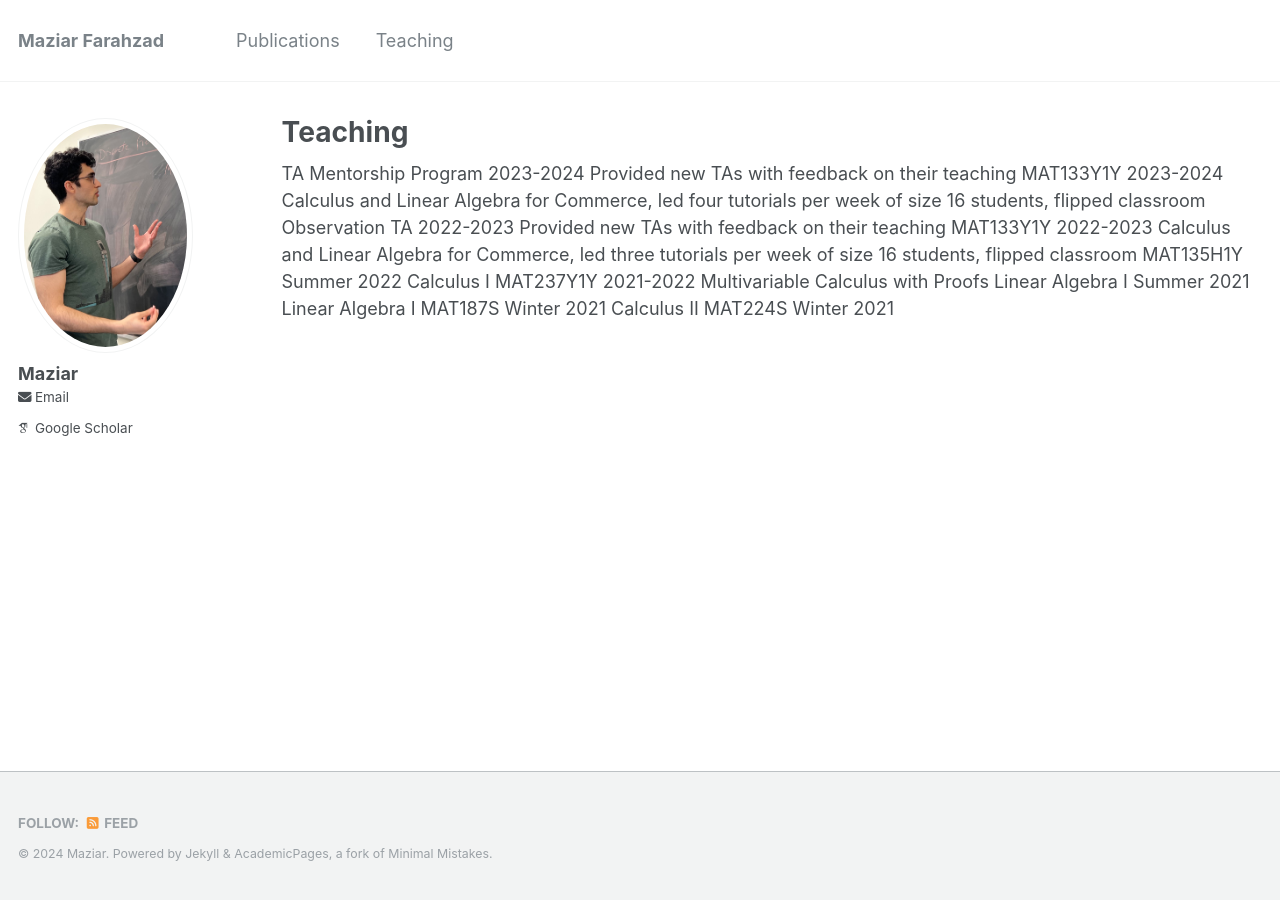
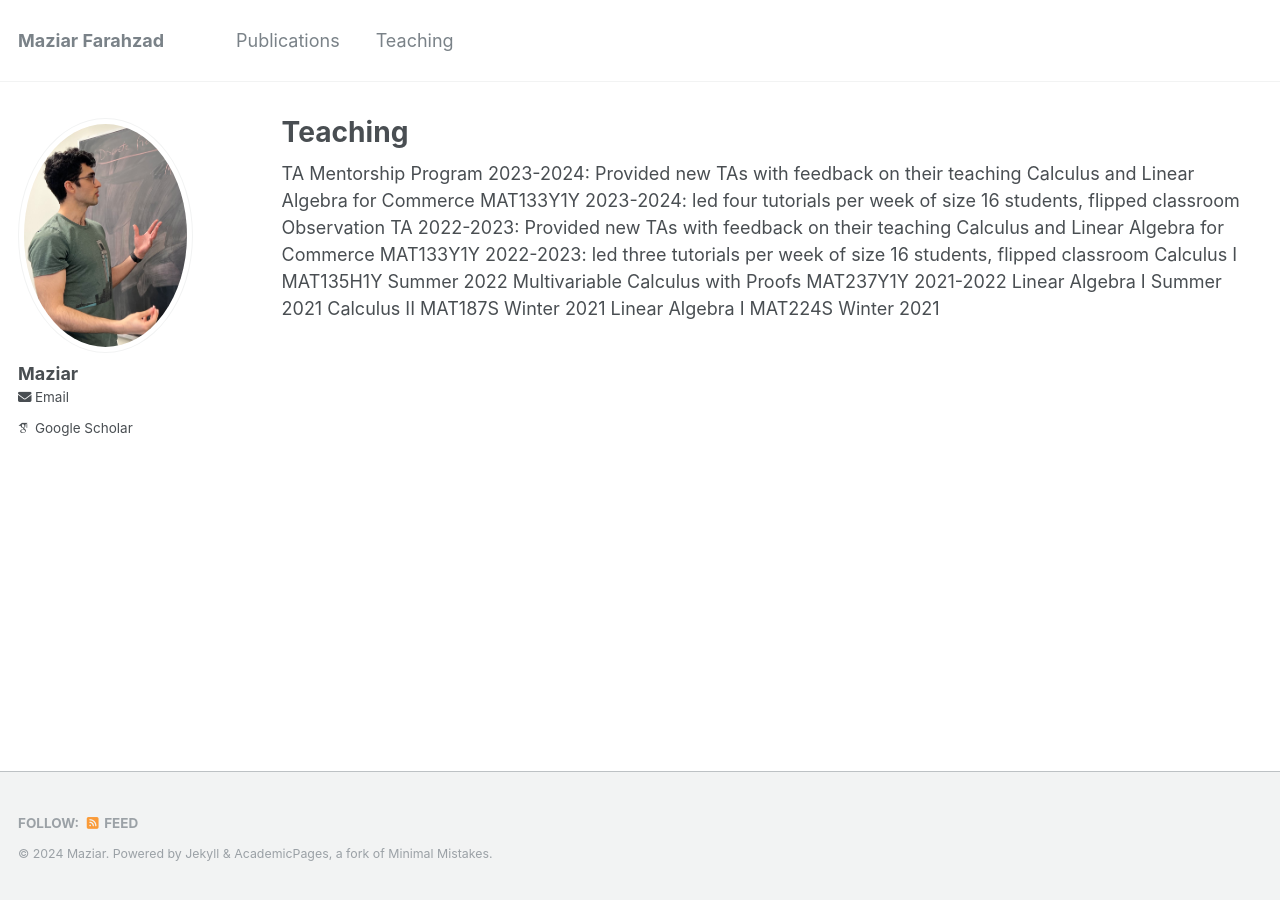
Before and after one commit to maziarf/maziar.github.io, a Jekyll site: the page built from _pages/teaching.html, in a window 1280 px wide. Built offline with Jekyll 4.4.1, drawn with Linux system fonts in a browser that asks for light colours; some web fonts are replaced.

Commit message:
Update teaching.html

```diff
--- a/_pages/teaching.html
+++ b/_pages/teaching.html
@@ -12,20 +12,15 @@ author_profile: true
 {% endfor %}
 
 
-TA Mentorship Program 2023-2024
-Provided new TAs with feedback on their teaching
-MAT133Y1Y 2023-2024
-Calculus and Linear Algebra for Commerce, led four tutorials per week of size 16 students, flipped classroom
-Observation TA 2022-2023
-Provided new TAs with feedback on their teaching
-MAT133Y1Y 2022-2023
-Calculus and Linear Algebra for Commerce, led three tutorials per week of size 16 students, flipped classroom
-MAT135H1Y Summer 2022
-Calculus I
-MAT237Y1Y 2021-2022
-Multivariable Calculus with Proofs
+TA Mentorship Program 2023-2024: Provided new TAs with feedback on their teaching
+
+Calculus and Linear Algebra for Commerce MAT133Y1Y 2023-2024: led four tutorials per week of size 16 students, flipped classroom
+
+Observation TA 2022-2023: Provided new TAs with feedback on their teaching
+Calculus and Linear Algebra for Commerce MAT133Y1Y 2022-2023: led three tutorials per week of size 16 students, flipped classroom
+Calculus I MAT135H1Y Summer 2022
+Multivariable Calculus with Proofs MAT237Y1Y 2021-2022
 Linear Algebra I Summer 2021
-Linear Algebra I
-MAT187S Winter 2021
-Calculus II
-MAT224S Winter 2021
+
+Calculus II MAT187S Winter 2021
+Linear Algebra I MAT224S Winter 2021
```
